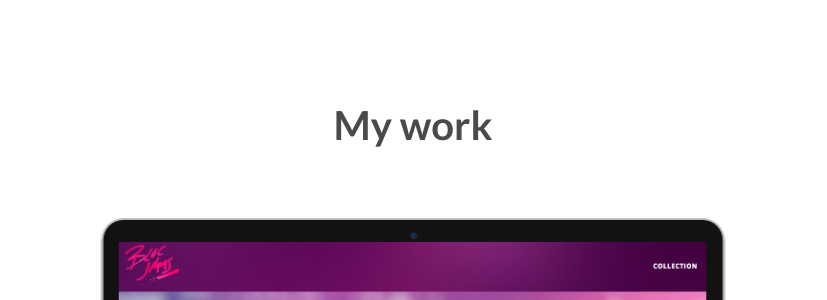
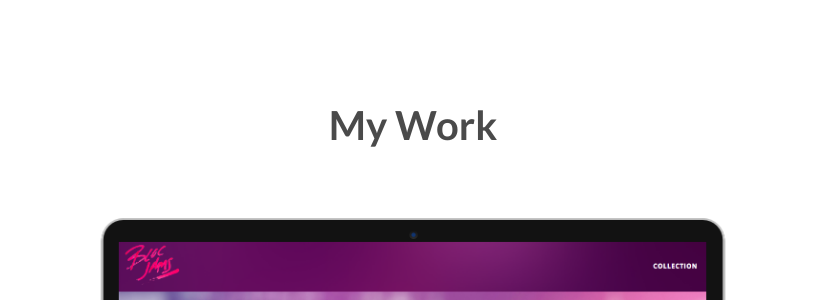
Before and after one commit to kthib16/kthib16.github.io, a Jekyll site: the page built from index.html, in a window 1280 px wide and 900 px high, scrolled down 432 px. Shown: the part 159-459 px from the top of the window, without its empty margins (227-1054 px from the left). Built offline with Jekyll 4.4.1, drawn with Linux system fonts in a browser that asks for light colours; nearby versions of some CDN libraries; the list of posts is cut into pages by our own code.

```diff
--- a/index.html
+++ b/index.html
@@ -5,7 +5,7 @@ layout: default
 <div class="home">
 
   <div class="work">
-    <h2>My work</h2>
+    <h2>My Work</h2>
     {% for project in site.portfolio %}
     <div class="project">
       <div class="project-thumb">
```
